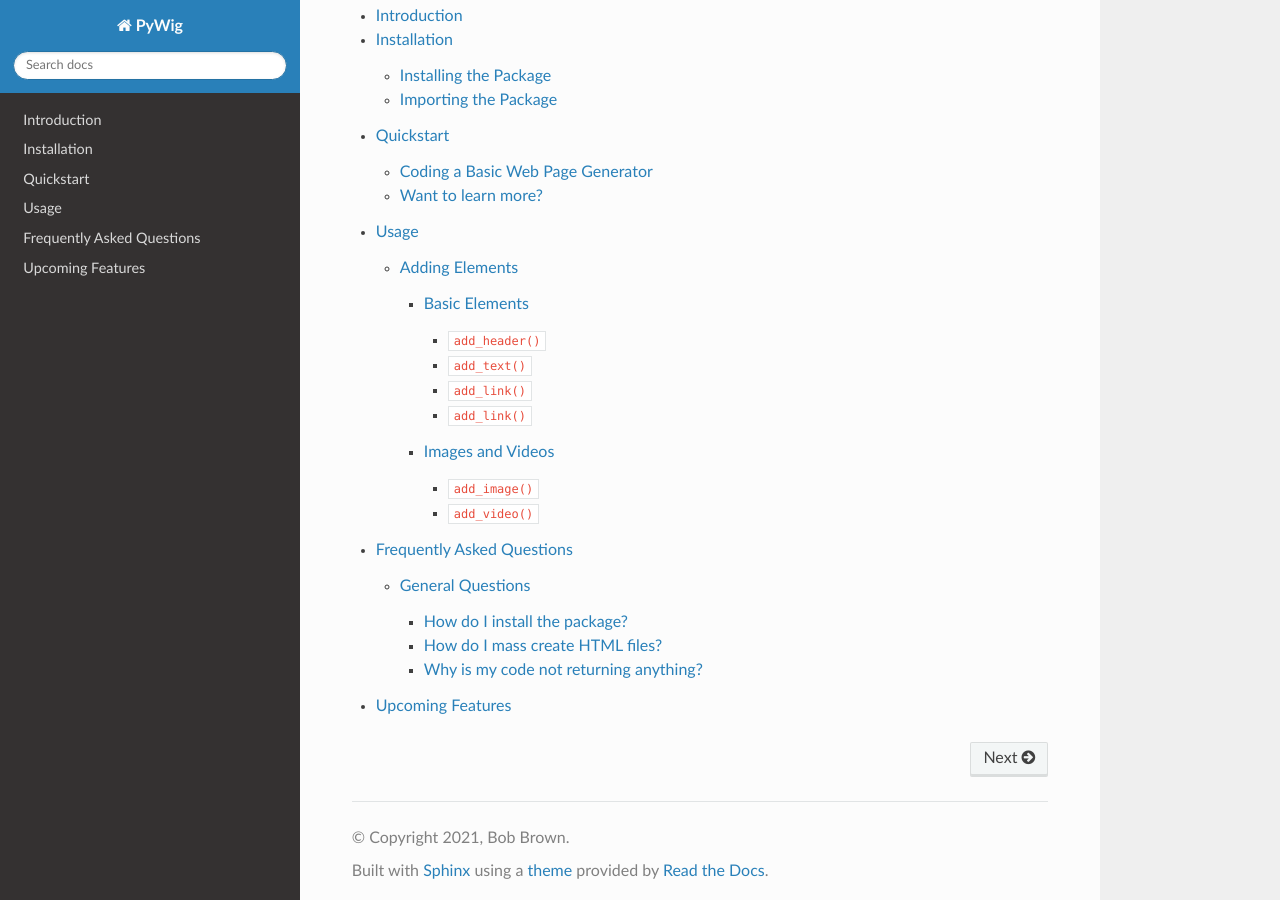
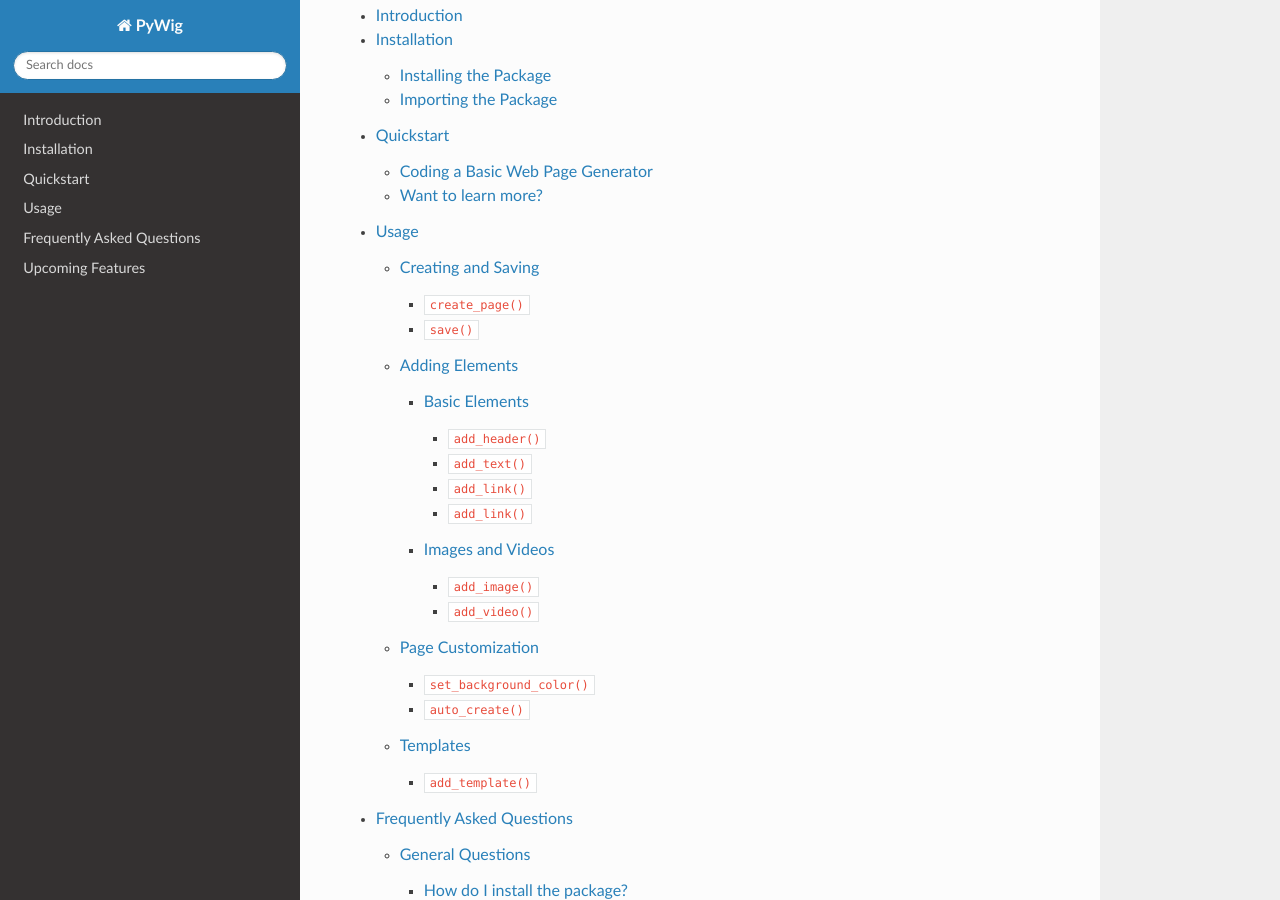
Before and after one commit to BobBrown1/py2html, a Sphinx documentation site: the page built from docs/source/index.rst, in a window 1280 px wide and 900 px high, scrolled down 1013 px. Built offline with Sphinx 7.4.7 and the Read the Docs theme 2.0.0, drawn with Linux system fonts in a browser that asks for light colours.

Commit message:
Update usage.rst

```diff
--- a/docs/source/usage.rst
+++ b/docs/source/usage.rst
@@ -12,7 +12,7 @@
 +-----------------------+---------------------------+
 | Attributes            | Parameters                |
 +=======================+===========================+
-| create_page           | title                     |
+| create_page_          | title                     |
 +-----------------------+---------------------------+
 | add_header_           | header_type, text, style* |
 +-----------------------+---------------------------+
@@ -28,11 +28,11 @@
 +-----------------------+---------------------------+
 | set_background_color_ | color                     |
 +-----------------------+---------------------------+
-| add_template          | template, items           |
+| add_template_         | template, items           |
 +-----------------------+---------------------------+
-| auto_create           | cooldown, max, filename   |
+| auto_create_          | cooldown, max, filename   |
 +-----------------------+---------------------------+
-| save                  | filename                  |
+| save_                 | filename                  |
 +-----------------------+---------------------------+
 
 .. _add_header: https://pywig.readthedocs.io/en/latest/usage.html#add_header
@@ -41,7 +41,17 @@
 .. _add_list: https://pywig.readthedocs.io/en/latest/usage.html#add_list
 .. _add_image: https://pywig.readthedocs.io/en/latest/usage.html#add_image
 .. _add_video: https://pywig.readthedocs.io/en/latest/usage.html#add_video
+.. _create_page: https://pywig.readthedocs.io/en/latest/usage.html#create_page
+.. _set_background_color: https://pywig.readthedocs.io/en/latest/usage.html#set_background_color
+.. _add_template: https://pywig.readthedocs.io/en/latest/usage.html#add_temlate
+.. _save: https://pywig.readthedocs.io/en/latest/usage.html#save
 
+Creating and Saving
+--------------------
+
+.. function:: create_page(title)
+
+.. function:: save(filename)
 
 Adding Elements
 ----------------
@@ -63,3 +73,19 @@
 .. function:: add_image(src, alt=None, style=None)
 
 .. function:: add_video(src)
+
+Page Customization
+--------------------
+
+.. function:: set_background_color(color)
+
+.. function:: auto_create(cooldown, max, filenane)
+
+Templates
+-----------
+
+.. note::
+
+  To load premade templates, you must import the PyWig extension, templates.
+
+.. function:: add_template(template, items)
```
